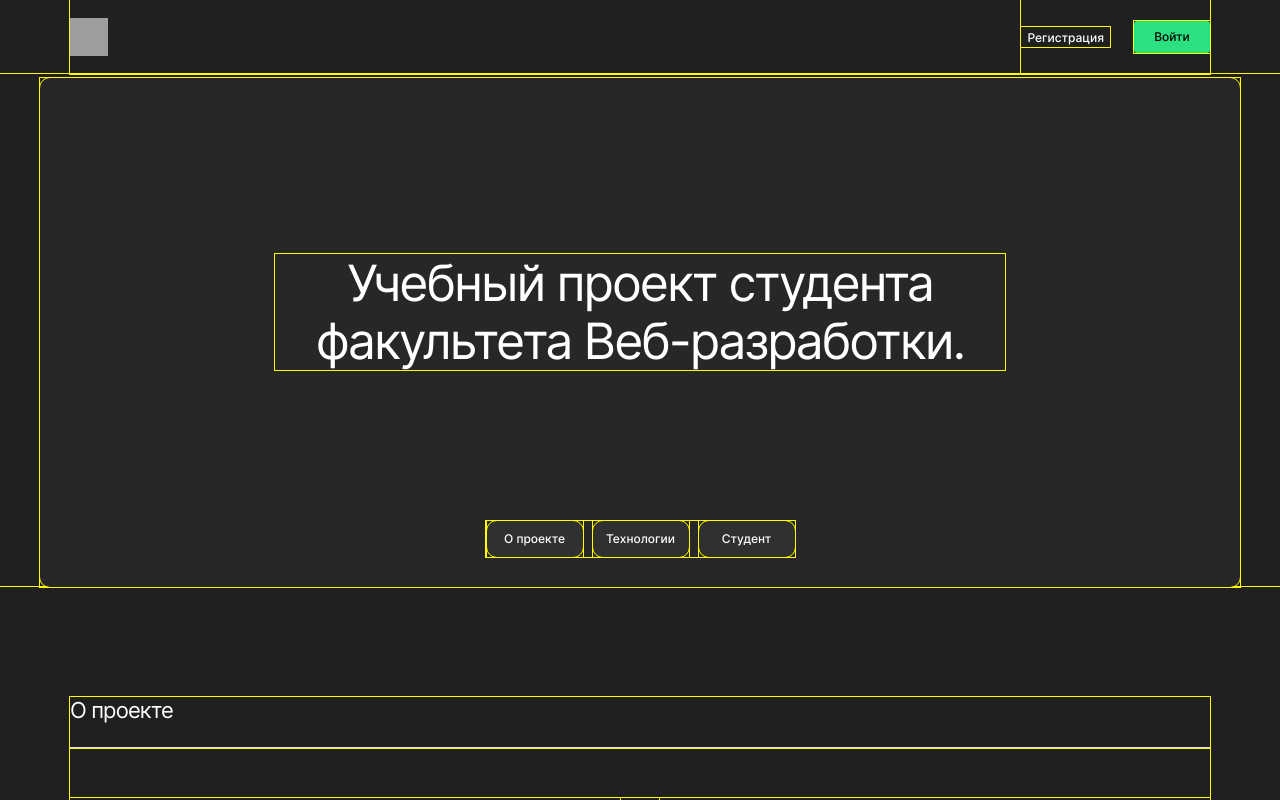
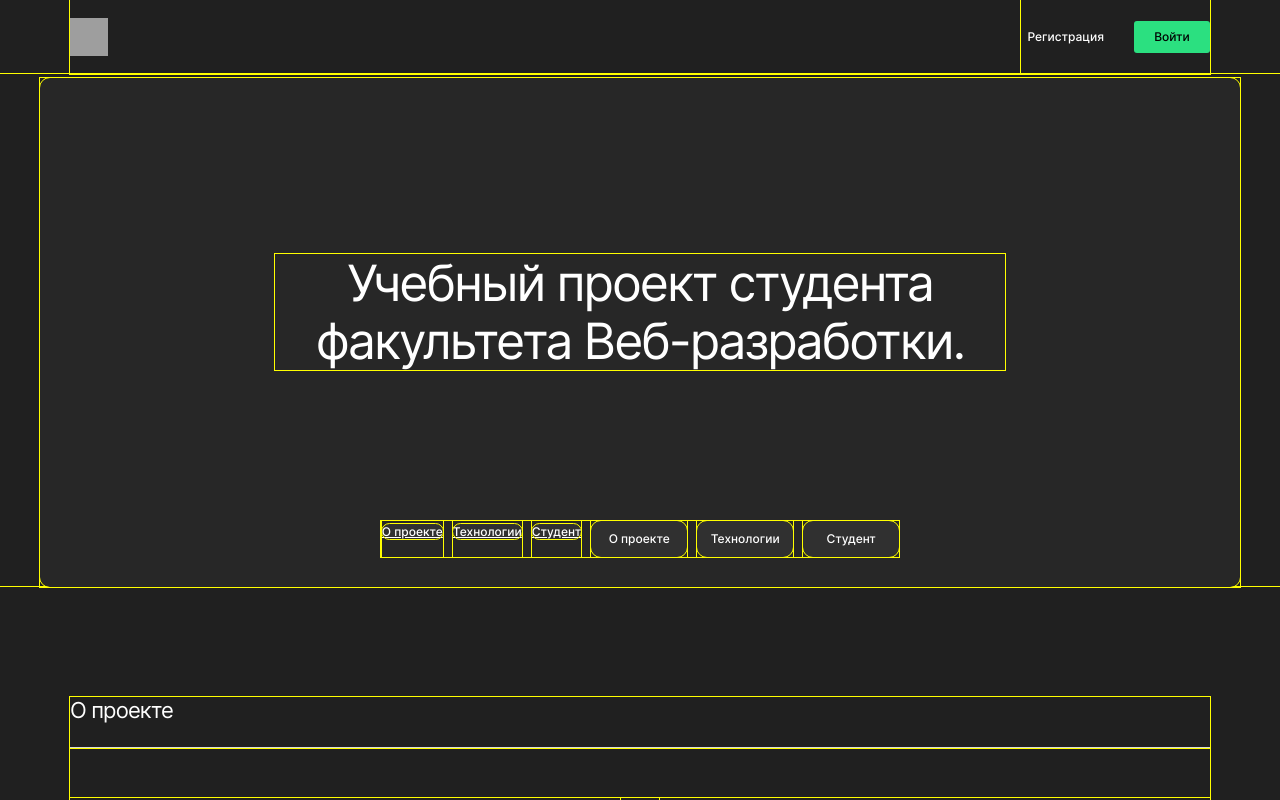
Before and after one commit to DonVladon96/movies-explorer-frontend, a React (Create React App) app: page / in a window 1280 px wide. Shown: the top 800 px of the page. Built offline with nearby package versions, Linux system fonts and the light colour scheme; grey boxes are pictures that could not be loaded; the HTML template or start-up script is replaced by a standard one.

Commit message:
доделываю семантику

```diff
--- a/package.json
+++ b/package.json
@@ -12,6 +12,7 @@
     "react-helmet": "^6.1.0",
     "react-router-dom": "^6.11.2",
     "react-scripts": "5.0.1",
+    "semantic-ui-react": "^2.1.4",
     "web-vitals": "^2.1.4"
   },
   "scripts": {
--- a/src/components/Button/Button.css
+++ b/src/components/Button/Button.css
@@ -25,7 +25,10 @@
 
 .header__button-green {
   background-color: #2BE080;
-  color: #000000
+  color: #000000;
+  display: flex;
+  justify-content: center;
+  align-items: center;
 }
 
 .button_type_submit {
--- a/src/components/Header/Header.css
+++ b/src/components/Header/Header.css
@@ -32,6 +32,9 @@
     outline: none;
     border: none;
     background-color: transparent;
+    display: flex;
+    align-items: center;
+    justify-content: center;
 }
 
 .button_type_green {
@@ -75,6 +78,9 @@
     border-radius: 3px;
     outline: none;
     border: none;
+    display: flex;
+    justify-content: center;
+    align-items: center;
 }
 
 .header__button-signing:hover {
--- a/src/components/Header/Header.jsx
+++ b/src/components/Header/Header.jsx
@@ -1,26 +1,27 @@
 import './Header.css';
-import {Link, NavLink} from "react-router-dom";
-import Button from "../Button/Button";
+import {Link, useNavigate} from "react-router-dom";
+
 
 function Header() {
+
+  const navigate = useNavigate();
+
+  const handleSigninClick = () => {
+    navigate('/signin')
+  }
+
+  const handleSignupClick = () => {
+    navigate('/signup')
+  }
 
   return (<>
     <header className='header'>
       <nav className='header__container'>
-        <a className='header__logo anim-logo' href='/'></a>
+        <Link className='header__logo anim-logo' href='/'></Link>
 
         <div className='header__button-container'>
-          <Link to="/signup">
-            <Button className="header__button-signup">
-              Регистрация
-            </Button>
-          </Link>
-          <Link to="/signin">
-            <Button className={`header__button-signing header__button-green`}>
-              Войти
-            </Button>
-          </Link>
-
+          <button className="header__button-signup" type='button' onClick={handleSignupClick}>Регистрация</button>
+          <button className={`header__button-signing header__button-green`} type='button' onClick={handleSigninClick}>Войти</button>
         </div>
       </nav>
     </header>
--- a/src/components/HeaderLogedin/HeaderLogedin.css
+++ b/src/components/HeaderLogedin/HeaderLogedin.css
@@ -222,9 +222,10 @@
     background-repeat: no-repeat;
     background-position: center;
     position: absolute;
-    top: -14px;
-    left: -5px;
     background-size: 44px 44px;
+    top: 13px;
+    right: 72px;
+
 }
 
 .header__burger-active {
@@ -248,8 +249,8 @@
         background-repeat: no-repeat;
         background-position: center;
         position: absolute;
-        top: -14px;
-        left: -5px;
+        top: 12px;
+        right: 32px;
         background-size: 44px 44px;
     }
 
@@ -409,8 +410,8 @@
         background-repeat: no-repeat;
         background-position: center;
         position: absolute;
-        top: -12px;
-        left: -11px;
+        top: 12px;
+        right: 16px;
         background-size: 44px 44px;
     }
 
--- a/src/components/HeaderLogedin/HeaderLogedin.jsx
+++ b/src/components/HeaderLogedin/HeaderLogedin.jsx
@@ -25,10 +25,10 @@ function HeaderLogedin() {
         <button type="button"
           className="header-logedin__burger"
           onClick={handleToggleBurger}>
-          <div
-            className={`header-logedin__burger-icon ${openBurger ? 'header__burger-active' : ''}`}/>
-          <div></div>
+
         </button>
+        <div
+          className={`header-logedin__burger-icon ${openBurger ? 'header__burger-active' : ''}`}/>
         <Navigation
           isOpenBurger={openBurger}/>
       </div>
--- a/src/components/Login/Login.jsx
+++ b/src/components/Login/Login.jsx
@@ -70,8 +70,8 @@ function Login() {
         </div>
         <h1 className="login__title">Рады видеть!</h1>
         <form noValidate name="login__form" className="login__form" onSubmit={event=> event.preventDefault()}>
-          <fieldset className="login__inputs-container">
-            <label>
+          <div className="login__inputs-container">
+            <div>
               <label className="login__email">E-mail</label>
               <input className="login__input"
                      type="email"
@@ -85,9 +85,9 @@ function Login() {
                      value={email}
                      onChange={event => emailHandler(event)}/>
               {(emailDirty && errorMessageEmail) && <div className="login__error">{errorMessageEmail}</div>}
-            </label>
+            </div>
 
-            <label>
+            <div>
               <label className="login__password">Пароль</label>
               <input className="login__input"
                      type="password"
@@ -101,8 +101,8 @@ function Login() {
                      onChange={event => passwordHandler(event)}
               />
               {(passwordDirty && errorMessagePassword) && <div className="login__error">{errorMessagePassword}</div>}
-            </label>
-          </fieldset>
+            </div>
+          </div>
           <div className="login__button-container">
             <button className="login__button" type="button" disabled={!inputValid}>Войти</button>
             <Link className="login__link" to="/signup">
--- a/src/components/Main/NavTab/NavTab.css
+++ b/src/components/Main/NavTab/NavTab.css
@@ -4,6 +4,8 @@
     gap: 10px;
     justify-content: center;
     padding-left: 1px;
+    list-style: none;
+    text-decoration: none;
 }
 
 .navtab__button {
--- a/src/components/Main/NavTab/NavTab.jsx
+++ b/src/components/Main/NavTab/NavTab.jsx
@@ -4,7 +4,35 @@ import {Link} from "react-router-dom";
 
 function NavTab() {
   return (
+
+
+
     <nav className="navtab">
+
+      <li className="navtab__link-aboute">
+        <a
+          href="/#about"
+          className="navtab__button">
+          О проекте
+        </a>
+      </li>
+      <li>
+        <a
+          href="/#techs"
+          className="navtab__link-techs navtab__button">
+          Технологии
+        </a>
+      </li>
+      <li>
+        <a
+          href="/#student"
+          className="navtab__link-student navtab__button">
+          Студент
+        </a>
+      </li>
+
+
+
       <a href="/#about" className="navtab__link-aboute">
         <button type="button" className="navtab__button">О проекте</button>
       </a>
--- a/src/components/Profile/Profile.css
+++ b/src/components/Profile/Profile.css
@@ -6,8 +6,8 @@
     max-width: 410px;
     width: 100%;
     min-height: 40vh;
-    padding: 88px 0 70px 0;
-    margin: auto;
+    padding: 80px 0 70px 0;
+    margin: 0 auto;
 }
 
 .profile__title {
@@ -191,7 +191,7 @@ profile__input:-ms-input-placeholder { /* Internet Explorer 10+ */
 
 @media screen and (max-width: 768px) {
     .profile__container {
-        padding: 251px 0 70px 0;
+        padding: 235px 0 70px 0;
     }
 
     .profile__title {
--- a/src/components/Register/Register.jsx
+++ b/src/components/Register/Register.jsx
@@ -89,43 +89,40 @@ function Register() {
         </div>
         <h1 className="register__title">Добро пожаловать!</h1>
         <form className="register__form" noValidate name="register-form" onSubmit={e => e.preventDefault()}>
-          <fieldset className="register__inputs-container">
-            <label className="register__lable">
-              <h2 className="register__name">Имя</h2>
+          <div className="register__inputs-container">
+            <div className="register__lable">
+              <label className="register__name">Имя</label>
               <input className="register__input"
                      type="text"
                      name="name"
                      placeholder="Введите Ваше Имя"
-                     autoComplete="off"
                      minLength={4}
                      maxLength={30}
                      pattern="^[A-Za-zА-Яа-яЁё /s -]{4,30}"
                      required={true}
                      value={name}
                      onChange={e => nameHandler(e)}/>
-            </label>
+            </div>
             {(nameDirty && errorMessageName) && <div className="register__error">{errorMessageName}</div>}
-            <label>
-              <h2  className="register__email">E-mail</h2>
+            <div>
+              <label  className="register__email">E-mail</label>
               <input className="register__input"
                      type="email"
                      name="email"
                      placeholder="Введите Ваш E-mail"
-                     autoComplete="off"
                      pattern="^[\w]+@[a-zA-Z]+\.[a-zA-Z]{2,30}$"
                      required={true}
                      minLength={2}
                      maxLength={30}
                      value={email}
                      onChange={e => emailHandler(e)}/>
-            </label>
+            </div>
             {(emailDirty && errorMessageEmail) && <div className="register__error">{errorMessageEmail}</div>}
             <div>
-              <label className="register__password" autocomplete="off">Пароль</label>
+              <label className="register__password" >Пароль</label>
               <input className="register__input" type="password"
                      name="password"
                      placeholder="Введите Ваш Пароль"
-                     autoComplete="off"
                      minLength={4}
                      maxLength={8}
                      required={true}
@@ -133,7 +130,7 @@ function Register() {
                      onChange={e => passwordHandler(e)}/>
             </div>
             {(passwordDirty && errorMessagePassword) && <div className="register__error">{errorMessagePassword}</div>}
-          </fieldset>
+          </div>
           <div className="register__button-container">
             <button className="register__button" type="submit" disabled={!inputValid}>Зарегистрироваться</button>
             <Link className="register__link" to="/signin">
```
Also changed, not shown: src/components/Profile/Profile.jsx (+18 -14 lines), 1 other file (tests, documents, lock files or other folders).
